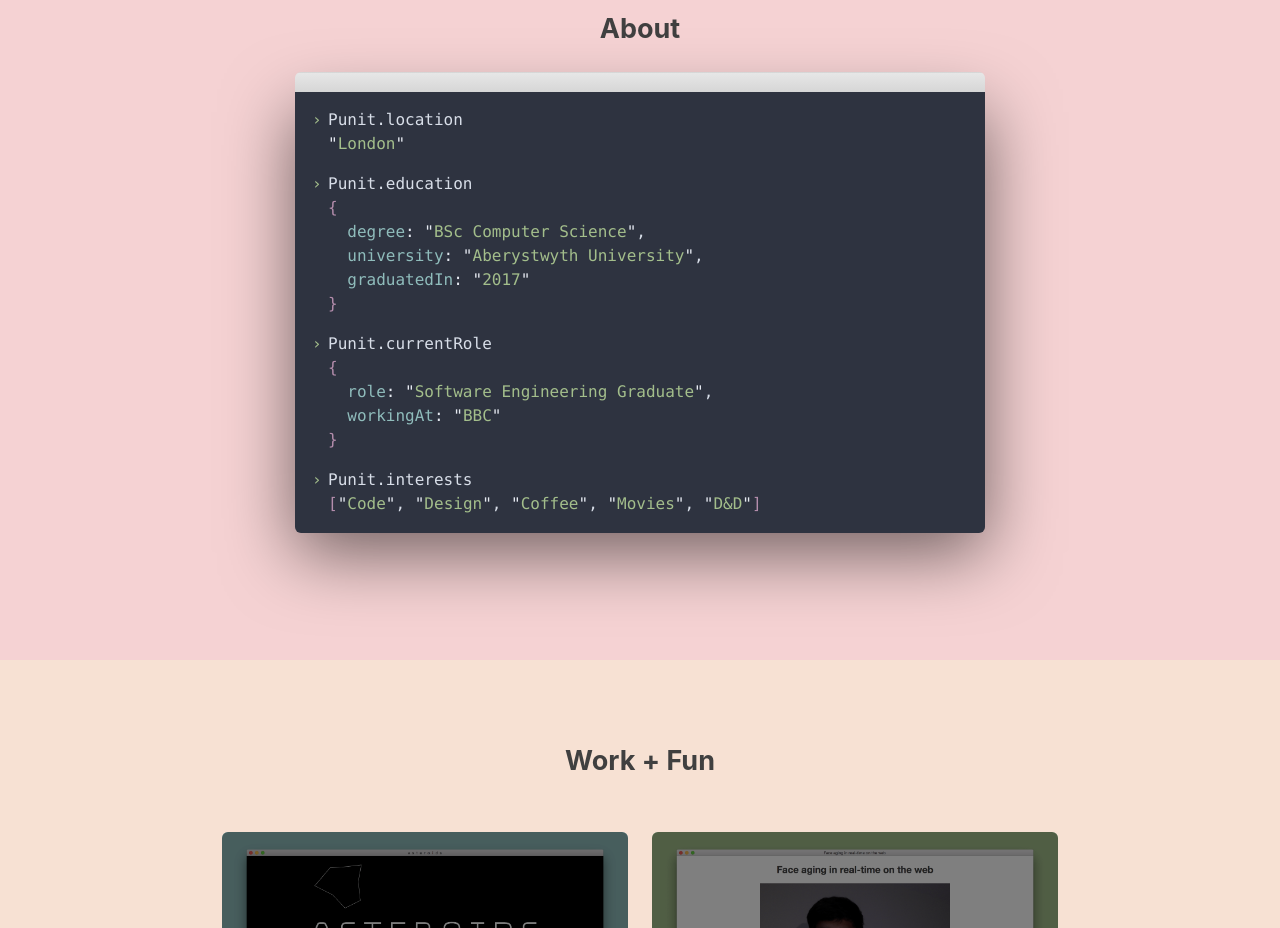
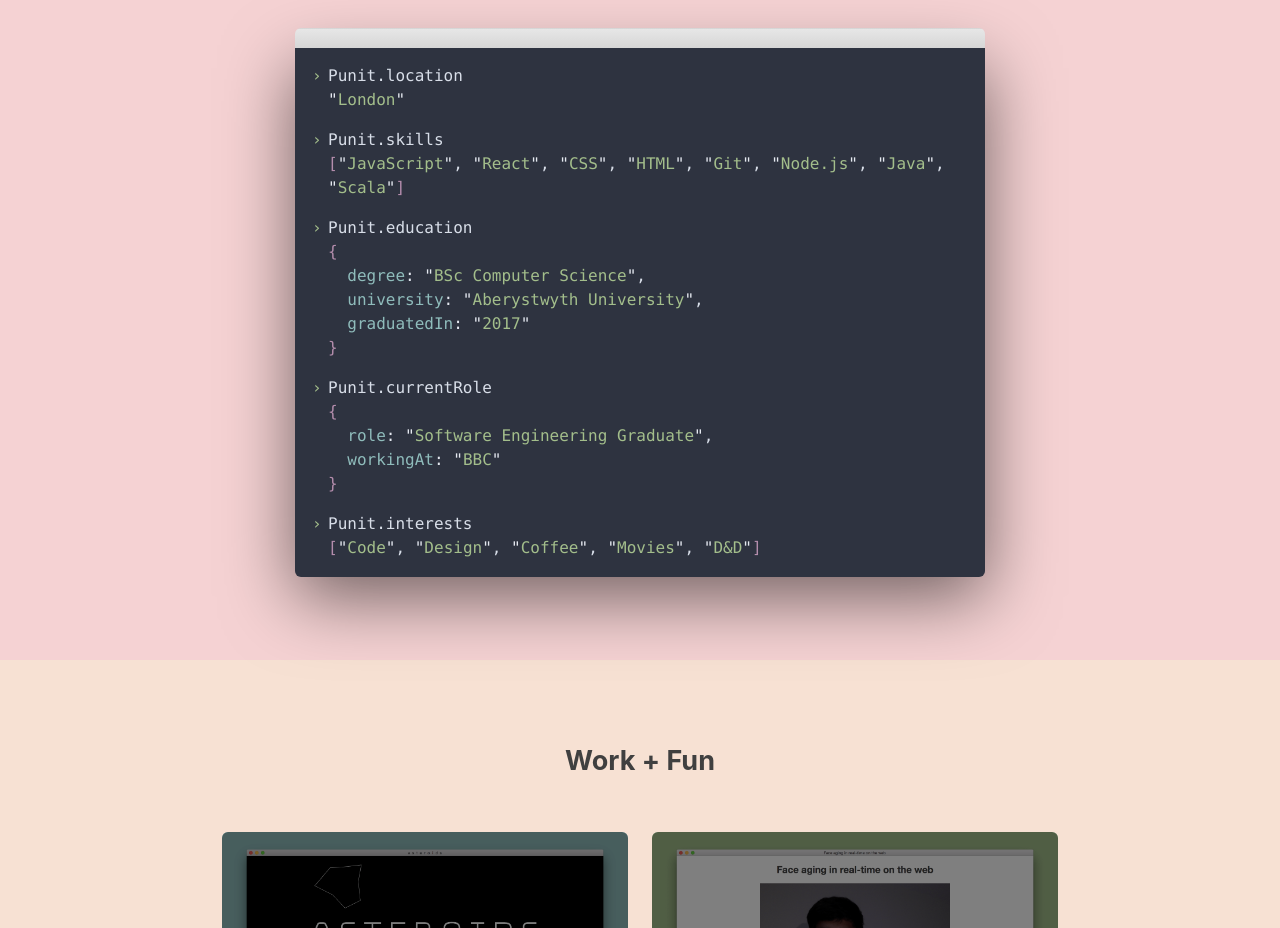
Before and after one commit to punit-shah/punit-shah.github.io, a React (Create React App) app: page / in a window 1280 px wide. Shown: the part 940-1868 px from the top of the page. Built offline with nearby package versions, Linux system fonts and the light colour scheme.

Commit message:
Add border-color transition

```diff
--- a/src/components/WorkItem.css
+++ b/src/components/WorkItem.css
@@ -59,7 +59,7 @@
   border: solid 1px #bbb;
   line-height: 1.25;
   font-family: Inconsolata, Menlo, Consolas, monospace;
-  transition: background-color 0.3s ease-in;
+  transition: background-color 0.3s ease-in, border-color 0.3s ease-in;
 }
 
 .WorkItem-link > a::before {
--- a/src/sections/About.js
+++ b/src/sections/About.js
@@ -12,6 +12,23 @@ const About = forwardRef((props, ref) => (
         <dt className="About-console-input">Punit.location</dt>
         <dd className="About-console-output">
           <CodeString>London</CodeString>
+        </dd>
+
+        <dt className="About-console-input">Punit.skills</dt>
+        <dd className="About-console-output">
+          <CodeList
+            type="array"
+            data={[
+              'JavaScript',
+              'React',
+              'CSS',
+              'HTML',
+              'Git',
+              'Node.js',
+              'Java',
+              'Scala',
+            ]}
+          />
         </dd>
 
         <dt className="About-console-input">Punit.education</dt>
```
